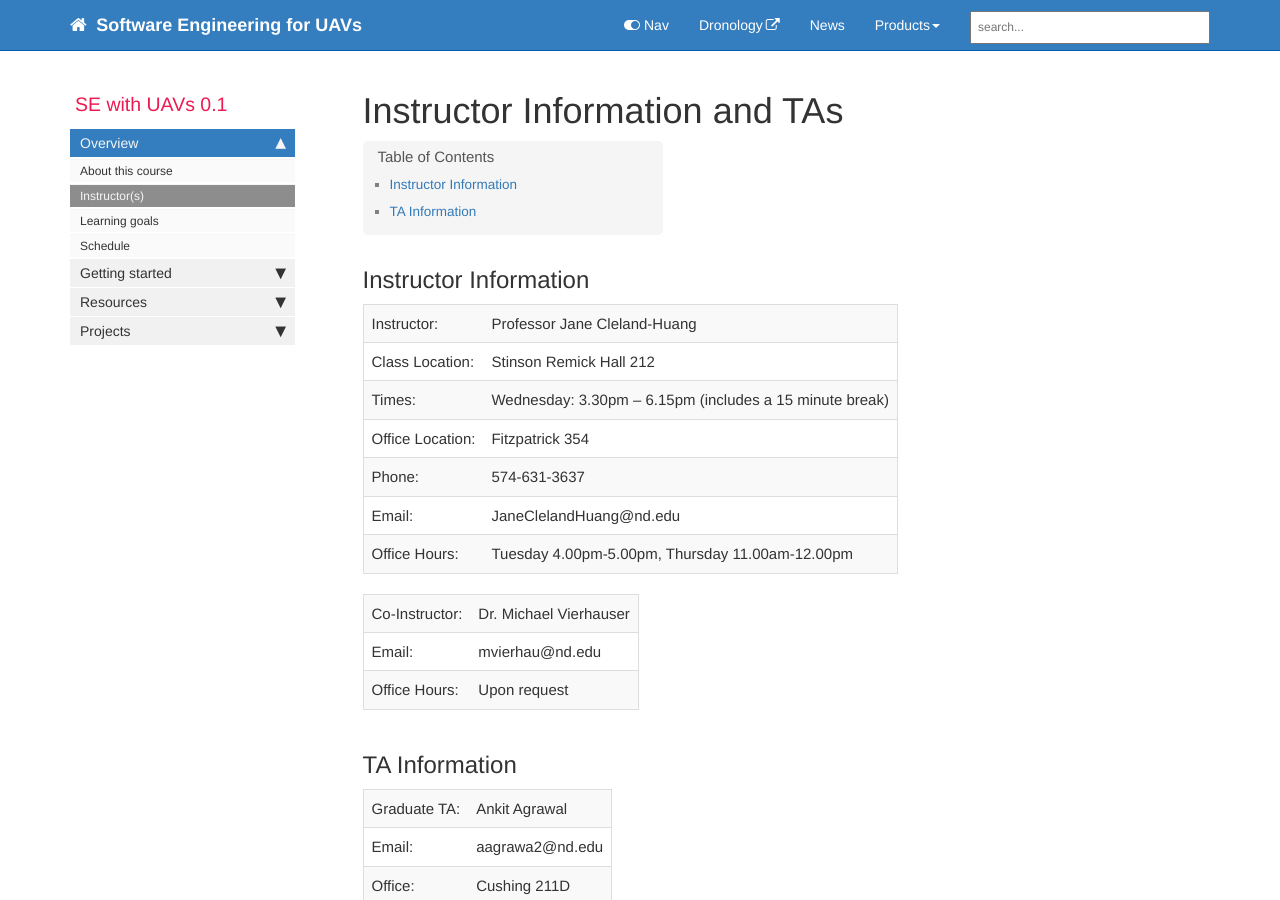
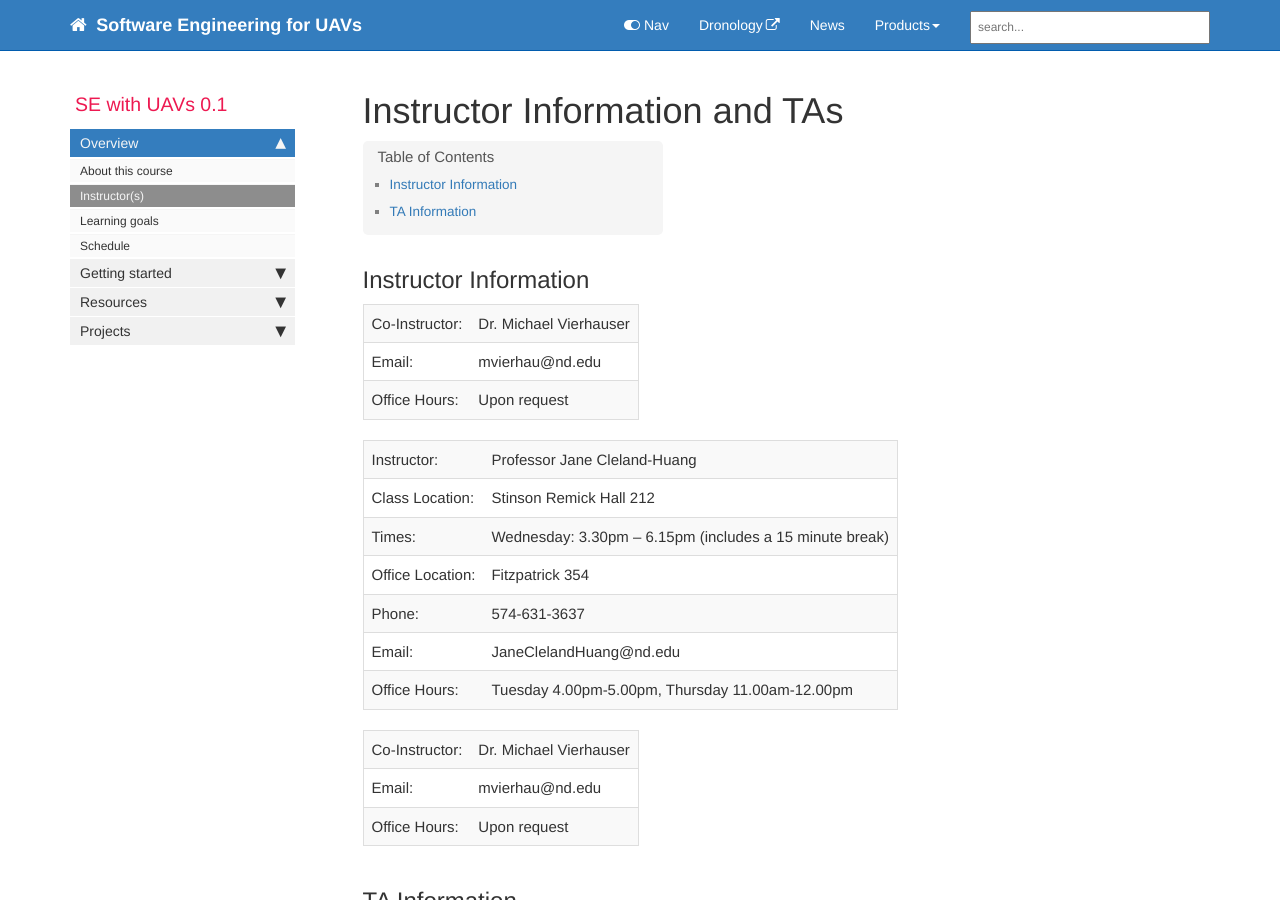
Before and after one commit to SAREC-Lab/sedrones, a Jekyll site: the page built from pages/mydoc/mydoc_instructor.md, in a window 1280 px wide and 900 px high. Built offline with Jekyll 4.4.1, drawn with Linux system fonts in a browser that asks for light colours; nearby versions of some CDN libraries; our own code applies the rules of GitHub Pages for plain Markdown files; comment, search, counter and statistics services are not loaded.

Commit message:
Update mydoc_instructor.md

```diff
--- a/pages/mydoc/mydoc_instructor.md
+++ b/pages/mydoc/mydoc_instructor.md
@@ -6,6 +6,10 @@ folder: mydoc
 ---
 
 ## Instructor Information
+
+|Co-Instructor: |Dr. Michael Vierhauser |
+|Email:		| mvierhau@nd.edu|
+|Office Hours: 	|	Upon request |
 
 |Instructor: |Professor Jane Cleland-Huang |
 |Class Location: | Stinson Remick Hall 212 |
```
